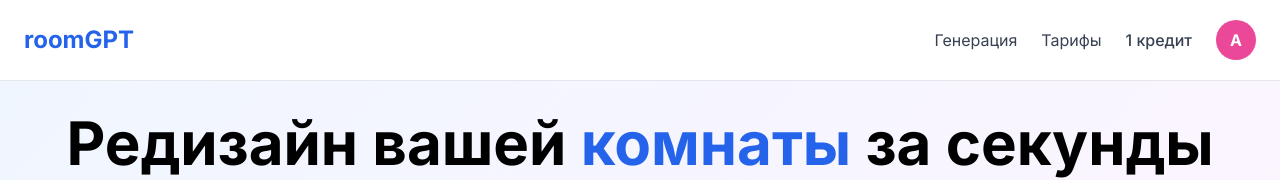
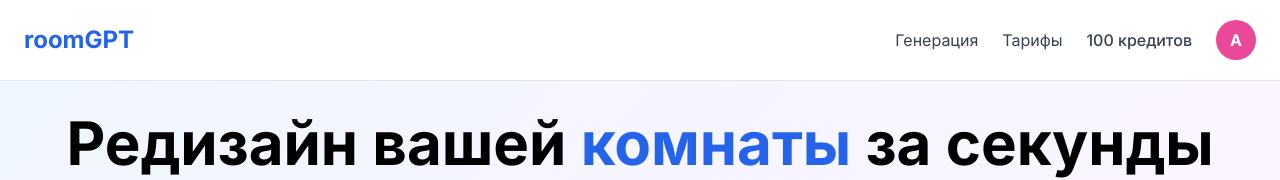
Before and after one commit to Sansayich/-roomai-redesign, a Next.js app: page /generate in a window 1280 px wide. Shown: the top 180 px of the page. Built offline with nearby package versions, Linux system fonts and the light colour scheme.

Commit message:
Increase initial credits to 100 for testing

```diff
--- a/app/generate/page.tsx
+++ b/app/generate/page.tsx
@@ -56,7 +56,7 @@ export default function GeneratePage() {
   const [isGenerating, setIsGenerating] = useState(false)
   const [generatedImages, setGeneratedImages] = useState<string[]>([])
   const [error, setError] = useState<string>('')
-  const [credits, setCredits] = useState<number>(1)
+  const [credits, setCredits] = useState<number>(100)
 
   const toggleStyle = (styleId: string) => {
     if (selectedStyles.includes(styleId)) {
```
